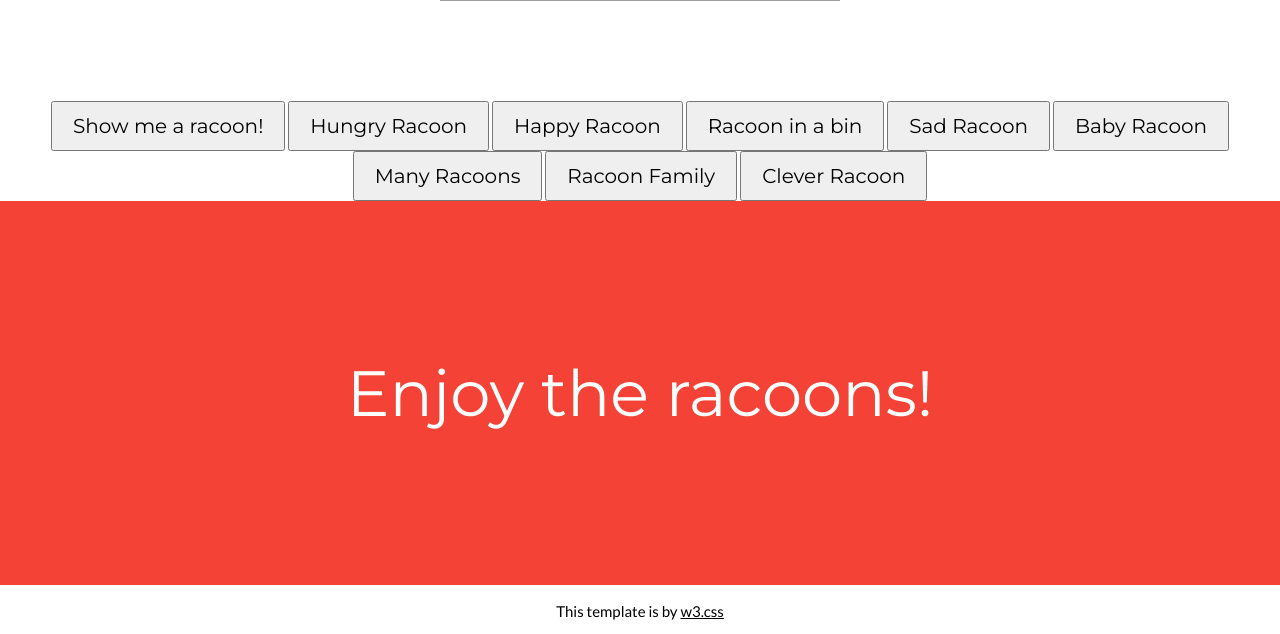
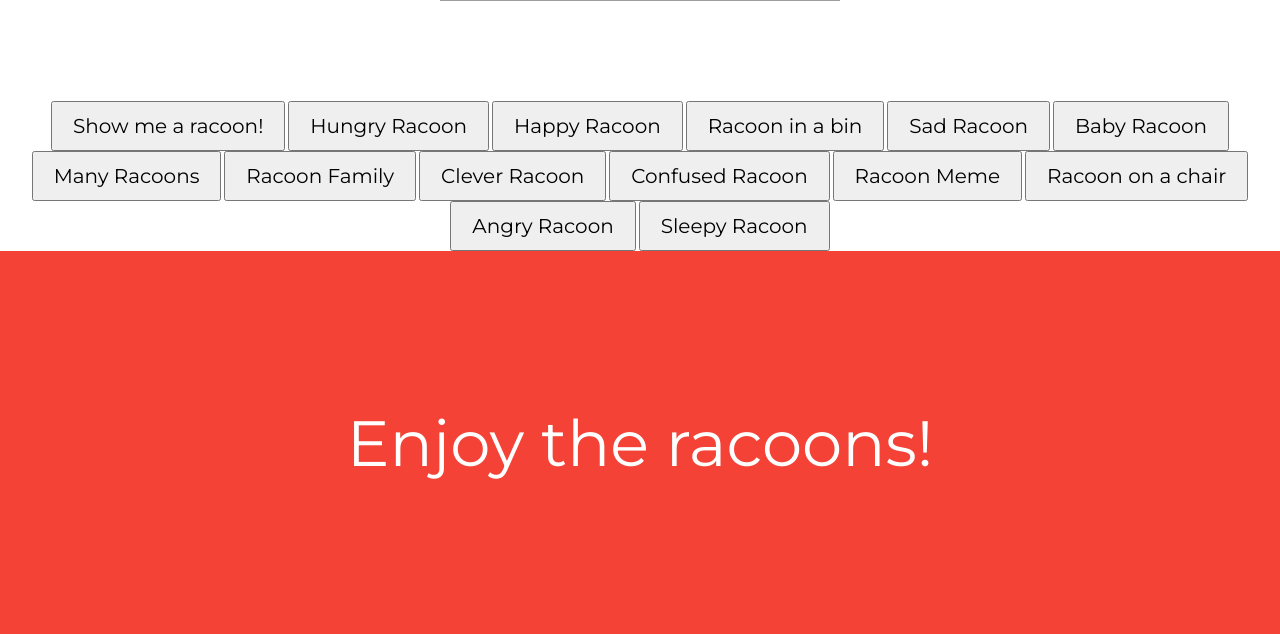
Before and after one commit to hollyjc/showmea, a Flask app: page /index in a window 1280 px wide. Shown: the part 399-1033 px from the top of the page. Run offline with Flask 2, Linux system fonts and the light colour scheme; grey boxes are pictures that could not be loaded.

Commit message:
racoon moods

```diff
--- a/templates/index.html
+++ b/templates/index.html
@@ -47,6 +47,11 @@ body,h1,h2,h3,h4,h5,h6 {font-family: "Lato", sans-serif}
             <button onclick="racoon7()">Many Racoons</button>
             <button onclick="racoon8()">Racoon Family</button>
             <button onclick="racoon9()">Clever Racoon</button>
+            <button onclick="racoon10()">Confused Racoon</button>
+            <button onclick="racoon11()">Racoon Meme</button>
+            <button onclick="racoon12()">Racoon on a chair </button>
+            <button onclick="racoon13()">Angry Racoon</button>
+            <button onclick="racoon14()">Sleepy Racoon</button>
 
 
 
@@ -88,6 +93,26 @@ body,h1,h2,h3,h4,h5,h6 {font-family: "Lato", sans-serif}
 
             function racoon9(){
                 img.src='https://laughingsquid.com/wp-content/uploads/2018/08/Problem-Solving-Raccoon-Opens-Gate.gif?w=640';
+            }
+
+            function racoon10(){
+                img.src='https://dublinohiousa.gov/dev/dev/wp-content/uploads/2019/09/racoon-dimster.png'
+            }
+
+            function racoon11(){
+                img.src='https://i.chzbgr.com/full/4132613/h8E9A971B/a-funny-list-of-funny-memes'
+            }
+
+            function racoon12(){
+                img.src='https://i.pinimg.com/564x/52/d8/40/52d840f95cd042e2991968f1657e00b9.jpg'
+            }
+
+            function racoon13(){
+                img.src='https://i.pinimg.com/originals/fd/3c/aa/fd3caaa2bb70770a5778e3262560dea8.jpg'
+            }
+
+            function racoon14(){
+                img.src='https://cdn.cnn.com/cnnnext/dam/assets/191030152629-03-pumpkin-raccoon-death-live-video.jpg'
             }
 
 
```
